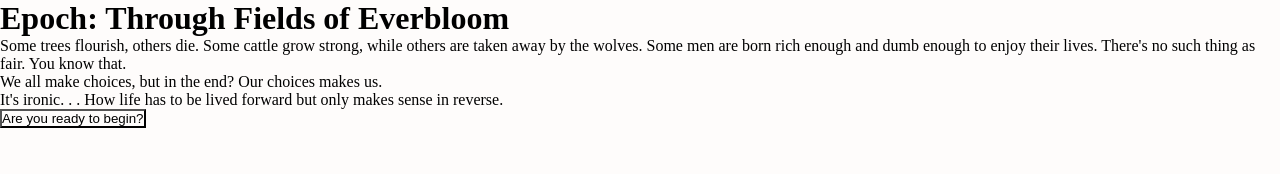
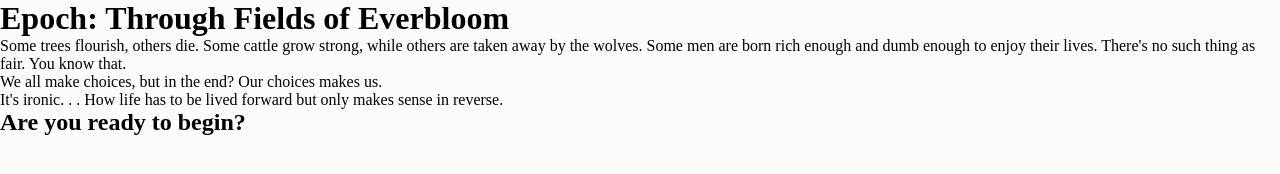
Before and after one commit to daydreamingprince/Epoch, a plain HTML site: page index.html in a window 1280 px wide. Drawn offline with Linux system fonts and the light colour scheme.

```diff
--- a/index.html
+++ b/index.html
@@ -20,6 +20,6 @@
     <!-- I wonder if using a <button> or <a href=""> would be a better choice
       for the button to start the game. We'll find out eventually. I'll probably
       use a placeholder for now which would be the button element -->
-    <button>Are you ready to begin?</button>
+    <h2>Are you ready to begin?</h2>
   </body>
 </html>
```
